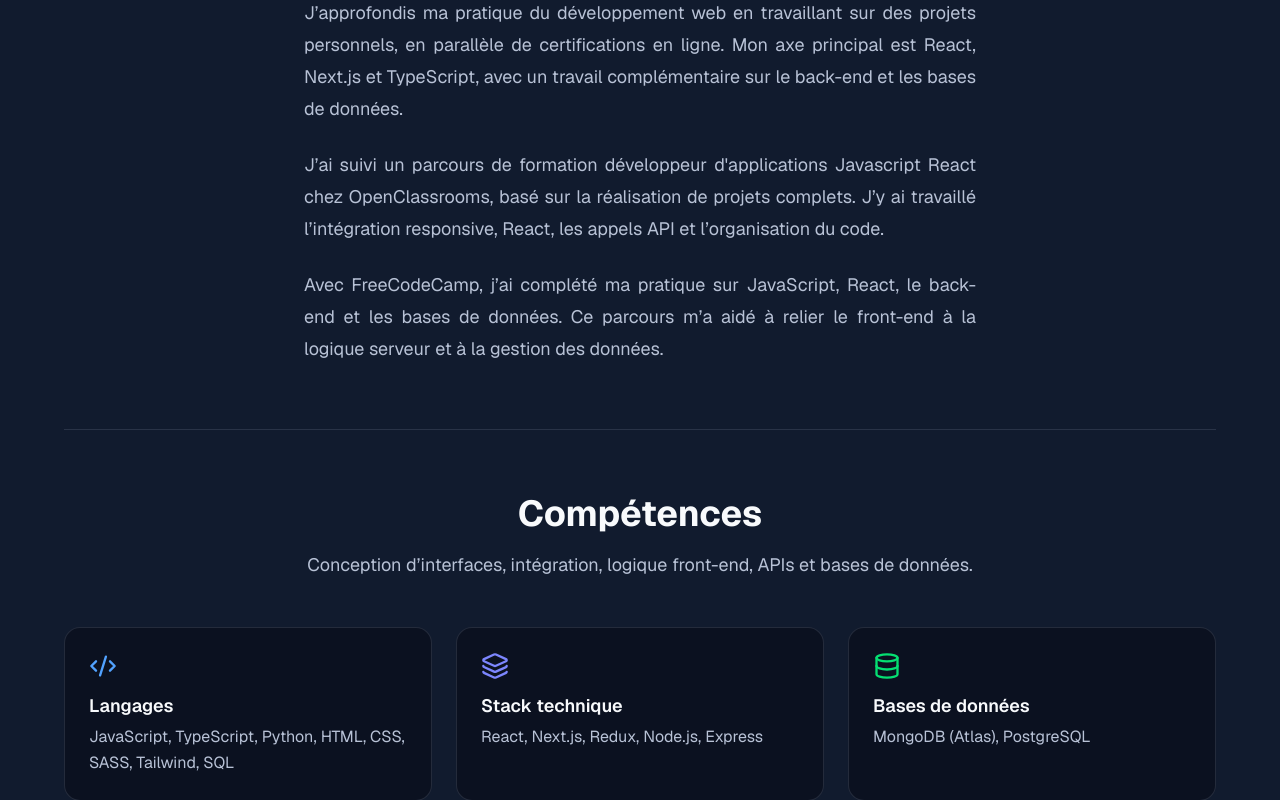
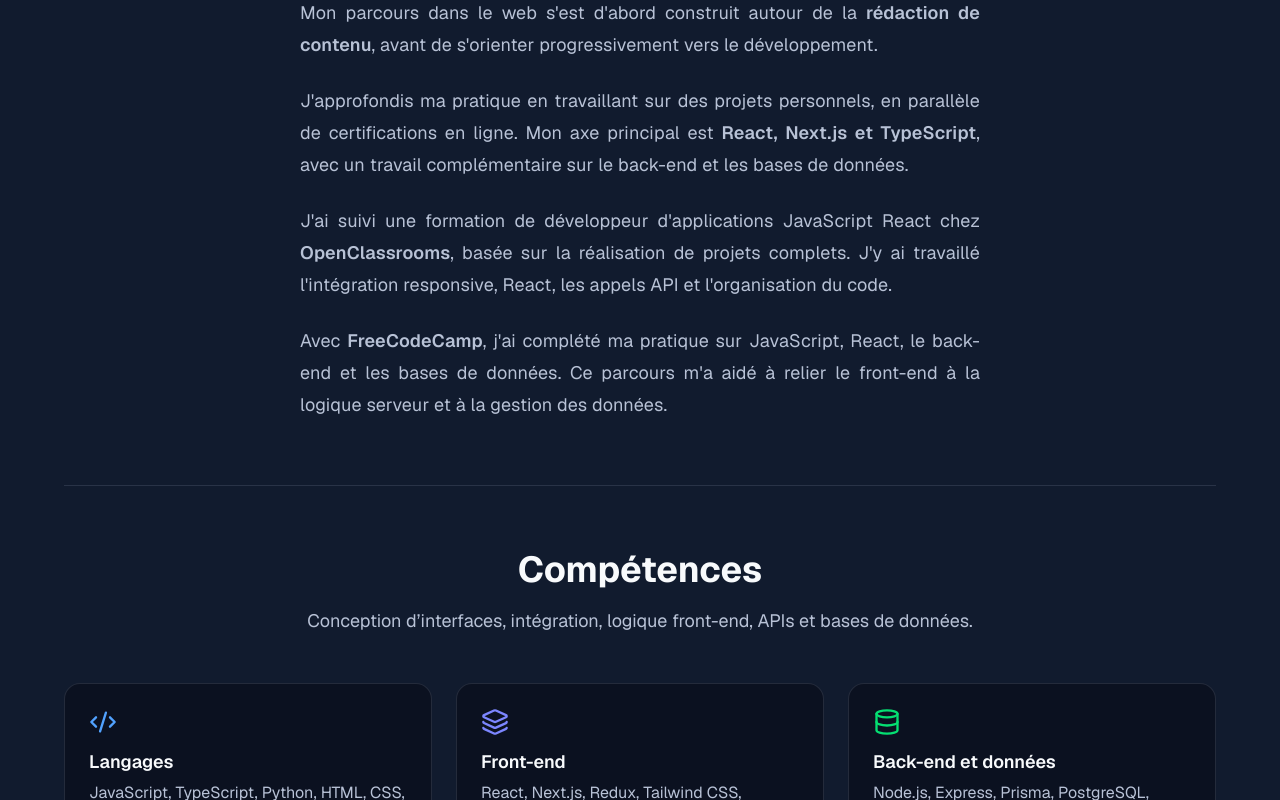
Before and after one commit to m-amroune/portfolio, a Next.js app: page / in a window 1280 px wide. Shown: the part 740-1540 px from the top of the page. Built offline with nearby package versions, Linux system fonts and the light colour scheme.

Commit message:
update about and skills section

```diff
--- a/app/page.tsx
+++ b/app/page.tsx
@@ -18,15 +18,7 @@ import {
 } from "lucide-react";
 
 export default function Home() {
-  // Hero text slides
-  const aboutContent = {
-    intro:
-      "J’approfondis ma pratique du développement web en travaillant sur des projets personnels, en parallèle de certifications en ligne. Mon axe principal est React, Next.js et TypeScript, avec un travail complémentaire sur le back-end et les bases de données.",
-    openClassrooms:
-      "J’ai suivi un parcours de formation développeur d'applications Javascript React chez OpenClassrooms, basé sur la réalisation de projets complets. J’y ai travaillé l’intégration responsive, React, les appels API et l’organisation du code.",
-    freeCodeCamp:
-      "Avec FreeCodeCamp, j’ai complété ma pratique sur JavaScript, React, le back-end et les bases de données. Ce parcours m’a aidé à relier le front-end à la logique serveur et à la gestion des données.",
-  };
+
 
   // Projects displayed on the home page
   const projects = [
@@ -163,24 +155,56 @@ export default function Home() {
       À propos
     </h2>
 
-            <div className="mx-auto max-w-2xl space-y-6">
-  <p className="text-left text-lg md:text-justify leading-8 text-[var(--muted)]">
-    {aboutContent.intro}
+    <div className="mx-auto max-w-[680px] space-y-6">
+      <p className="text-justify text-lg leading-8 tracking-[0.01em] text-[var(--muted)]">
+        {"Mon parcours dans le web s'est d'abord construit autour de la "}
+        <span className="font-[550]">
+          rédaction de contenu
+        </span>
+        {", avant de s'orienter progressivement vers le développement."}
       </p>
 
-  <p className="text-left text-lg md:text-justify leading-8 text-[var(--muted)]">
-    {aboutContent.openClassrooms}
+      <p className="text-justify text-lg leading-8 tracking-[0.01em] text-[var(--muted)]">
+        {
+          "J'approfondis ma pratique en travaillant sur des projets personnels, en parallèle de certifications en ligne. Mon axe principal est "
+        }
+        <span className="font-[550]">
+          React, Next.js et TypeScript
+        </span>
+        {
+          ", avec un travail complémentaire sur le back-end et les bases de données."
+        }
       </p>
 
-  <p className="text-left text-lg md:text-justify leading-8 text-[var(--muted)]">
-    {aboutContent.freeCodeCamp}
+      <p className="text-justify text-lg leading-8 tracking-[0.01em] text-[var(--muted)]">
+        {
+          "J'ai suivi une formation de développeur d'applications JavaScript React chez "
+        }
+        <span className="font-[550]">
+          OpenClassrooms
+        </span>
+        {
+          ", basée sur la réalisation de projets complets. J'y ai travaillé l'intégration responsive, React, les appels API et l'organisation du code."
+        }
+      </p>
+
+      <p className="text-justify text-lg leading-8 tracking-[0.01em] text-[var(--muted)]">
+        {"Avec "}
+        <span className="font-[550]">
+          FreeCodeCamp
+        </span>
+        {
+          ", j'ai complété ma pratique sur JavaScript, React, le back-end et les bases de données. Ce parcours m'a aidé à relier le front-end à la logique serveur et à la gestion des données."
+        }
       </p>
     </div>
 
     {/* Skills */}
     <div className="mt-16 border-t border-[var(--border)] pt-16">
       <div className="space-y-4 text-center">
-    <h3 className="text-3xl font-bold md:text-4xl">Compétences</h3>
+        <h3 className="text-3xl font-bold md:text-4xl">
+          Compétences
+        </h3>
 
         <p className="mx-auto max-w-2xl text-base leading-relaxed text-[var(--muted)] md:text-lg">
           Conception d’interfaces, intégration, logique front-end, APIs et
@@ -199,35 +223,33 @@ export default function Home() {
   className="lg:col-span-2"
   icon={<Code2 size={28} className="text-blue-400" />}
   title="Langages"
-                  text="JavaScript, TypeScript, Python, HTML, CSS, SASS, Tailwind, SQL"
+  text="JavaScript, TypeScript, Python, HTML, CSS, SQL"
 />
 
 <SkillCard
   className="lg:col-span-2"
   icon={<Layers size={28} className="text-indigo-400" />}
-                  title="Stack technique"
-                  text="React, Next.js, Redux, Node.js, Express"
+  title="Front-end"
+  text="React, Next.js, Redux, Tailwind CSS, TanStack Query, TanStack Table"
 />
 
 <SkillCard
   className="lg:col-span-2"
   icon={<Database size={28} className="text-green-400" />}
-                  title="Bases de données"
-                  text="MongoDB (Atlas), PostgreSQL"
+  title="Back-end et données"
+  text="Node.js, Express, Prisma, PostgreSQL, MongoDB, Supabase"
 />
 
 <SkillCard
   className="lg:col-span-2 lg:col-start-2"
   icon={<Wrench size={28} className="text-orange-400" />}
-                  title="Outils"
-                  text="Git, GitHub, Vite, Docker, Replit, Linux, Bash"
+  title="Tests et outils"
+  text="Jest, React Testing Library, Git, GitHub, Docker, Vercel"
 />
 
 <SkillCard
   className="lg:col-span-2"
-                  icon={
-                    <MonitorSmartphone size={28} className="text-purple-400" />
-                  }
+  icon={<MonitorSmartphone size={28} className="text-purple-400" />}
   title="UX / UI"
   text="Figma, Responsive Design"
 />
@@ -235,7 +257,6 @@ export default function Home() {
     </div>
   </motion.div>
 </section>
-
         {/* ===================== PROJECTS ===================== */}
         <section
           id="projets"
```
Lines whose indentation alone changed are shown as unchanged.
